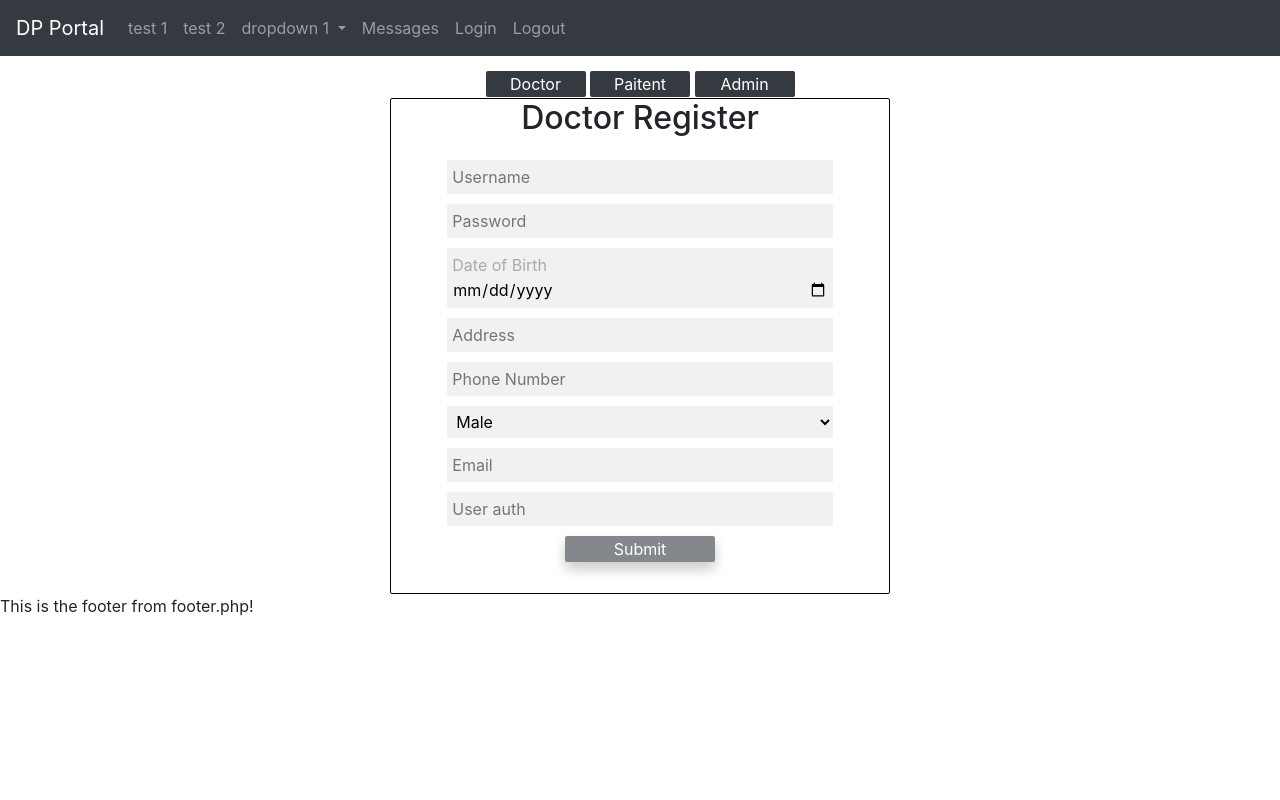
After one commit to lts0040/Team-Portal, a PHP site: page /register2.php in a window 1280 px wide. The commit adds this page. Run offline with PHP 8.4, Linux system fonts and the light colour scheme; the visitor is signed in with stand-in values (Sample User, id 1); data that the repository does not hold is empty.

Commit message:
Updated Register and Messaging Pages
Added register for Doctor, Patient, and Admin user types.

Updated messaging page, search bar for messages works and message is now added to the message view when a new message is sent via the message view reply box.

```diff
--- a/public/message-list.php
+++ b/public/message-list.php
@@ -1,4 +1,4 @@
-<div class="chat_list">
+<div class="chat_list" id="chat_list">
 
 <?php
 	$q = 'SELECT DISTINCT `from_user`, `to_user`, `message`, `timestamp` FROM `messages` WHERE `from_user` = "'.$_SESSION['username'].'" OR `to_user` = "'.$_SESSION['username'].'" ORDER BY `m_uid` DESC';
@@ -23,7 +23,7 @@
 						?>
 							<div class="chat_people" style="border-bottom: 1px solid #cdcdcd !important; padding-top: 5px; padding-bottom: 5px;">
 								<div class="chat_img"> <img src="https://ptetutorials.com/images/user-profile.png" alt="sunil"> </div>
-								<a href="?user=<?php echo $to_user ?>"
+								<a href="?user=<?php echo $to_user ?>">
 								    <span class="chat_ib">
 								      <h5><?php echo $to_user ?> <span class="chat_date"><?php echo $time ?></span></h5>
 								      <p><?php echo $message ?></p>
--- a/public/register.css
+++ b/public/register.css
@@ -1,11 +1,20 @@
 *{
-	margin: 0px;
-	padding: 0px;
+	box-sizing: border-box;
 }
 
-#container{
+.tab-box {
+	width: 100%;
+}
+
+.Doctor-Patient-Tab {
+	padding-top: 15px;
+	height: 42px;
+}
+
+#container, .user {
 	border:1px solid black;
-	width:400px;
+	border-radius: 2px;
+	width:500px;
 	margin:0px auto;
 }
 
@@ -13,3 +22,45 @@
 	width: 92%;
 	padding: 3%;
 }
+
+.tab-button, .submit-button{
+	border-radius: 2px;
+	border: none;
+	background-color: #343a40;
+	color: white;
+}
+
+.tab-button {
+	width: 100px;
+}
+
+.input {
+	display: inline-block;
+	padding: 5px;
+	width: 90%;
+	border: none;
+	margin-bottom: 10px;
+	background-color: #f1f1f1;
+}
+
+.submit-button {
+	width: 35%;
+	box-shadow: 0 8px 12px 0 rgba(0,0,0,0.2), 0 6px 15px 0 rgba(0,0,0,0.19);
+	opacity: 0.6;
+	transition: 0.3s;
+}
+
+.submit-button:hover {
+	opacity: 1;
+}
+
+input[type="date"]:before {
+    content: attr(placeholder) !important;
+    color: #aaa;
+    margin-right: 0.5em;
+  }
+
+input[type="date"]:focus:before,
+  input[type="date"]:valid:before {
+    content: "";
+  }
--- /dev/null
+++ b/public/register2.php
@@ -0,0 +1,217 @@
+<?php
+
+$page_title = "DP Portal";
+
+error_reporting(-1);
+ini_set('display_errors', 'true');
+
+include('header.php');
+include('config.php');
+?>
+
+<html>
+<head>
+	<link href="register.css" type="text/css" rel="stylesheet">
+</head>
+<body>
+
+	<div class="tab-box">
+		<div class="Doctor-Patient-Tab" align="center">
+		  <button class="tab-button" id="doctor-button" onclick="changehdr('doctor')">Doctor</button>
+		  <button class="tab-button" id="patient-button" onclick="changehdr('patient')">Paitent</button>
+		  <button class="tab-button" id="patient-button" onclick="changehdr('admin')">Admin</button>
+		</div>
+	</div>
+
+	<script>
+		function changehdr(userType){
+
+			if (userType == "doctor") {
+				clearform($("#container_2"));
+				clearform($("#container_3"));
+				document.getElementById("container").style.display = "block";
+				document.getElementById("container_2").style.display = "none";
+				document.getElementById("container_3").style.display = "none";
+			}
+			else if (userType == "patient") {
+				clearform($("#container"));
+				clearform($("#container_3"));
+				document.getElementById("container").style.display = "none";
+				document.getElementById("container_2").style.display = "block";
+				document.getElementById("container_3").style.display = "none";
+			}
+			else {
+				clearform($("#container"));
+				clearform($("#container_2"));
+				document.getElementById("container").style.display = "none";
+				document.getElementById("container_2").style.display = "none";
+				document.getElementById("container_3").style.display = "block";
+			}
+		}
+
+		function clearform($form) {
+			$form.find(':input:not([name="register"], [name="gender"])').val('');
+		}
+	</script>
+
+	<div align="center" id="container" class="user">
+		<h2 id="header-text" align="center">Doctor Register</h2>
+		<form method="post">
+			<div id = "input_box">
+				<div id="checking" style="display: none;">Checking Username</div>
+
+				<input type="text" placeholder="Username" id="user_name" onkeyup="check_user()" 	   name="Username" class="input" required />
+
+				<input type="password" placeholder="Password" name="Password" class="input" 		   required/>
+
+				<input type="date" placeholder="Date of Birth" id="dob" name="dob" class="input" required />
+
+				<input type="text" placeholder="Address" id="address" name="address" class="input" required />
+
+				<input type="tel" placeholder="Phone Number" id="phone" name="phone" class="input" required />
+
+				<select type="text" placeholder="Gender" id="gender" name="gender" class="input" required >
+					<option>Male</option>
+					<option>Female</option>
+					<option>Other</option>
+				</select>
+
+				<input type="email" placeholder="Email" id="email" name="email" class="input" required />
+
+				<input type="text" placeholder="User auth" id="u_auth" name="u_auth" class="input" />
+
+				<input type="submit" class="submit-button" href="/index.php" id="register" name="register"/>
+			</div>
+		</form>
+	</div>
+
+	<div align="center" style="display: none;" id="container_2" class="user">
+		<h2 id="header-text" align="center">Patient Register</h2>
+		<form method="post">
+			<div id = "input_box">
+				<div id="checking" style="display: none;">Checking Username</div>
+
+				<input type="text" placeholder="Username" id="user_name_2" onkeyup="check_user()" 	   name="Username" class="input" required />
+
+				<input type="password" placeholder="Password" name="Password" class="input" 		   required/>
+
+				<input type="date" placeholder="Date of Birth" id="dob_2" name="dob" class="input" required />
+
+				<input type="text" placeholder="Address" id="address_2" name="address" class="input" required />
+
+				<input type="tel" placeholder="Phone Number" id="phone_2" name="phone" class="input" required />
+
+				<select type="text" placeholder="Gender" id="gender_2" name="gender" class="input" required >
+					<option>Male</option>
+					<option>Female</option>
+					<option>Other</option>
+				</select>
+
+				<input type="email" placeholder="Email" id="email_2" name="email" class="input" required />
+
+				<input type="text" placeholder="Doctor auth" id="d_auth" name="d_auth" class="input" />
+
+				<input type="text" placeholder="Allergies" id="allergies" name="allergies" class="input" />
+
+				<input type="text" placeholder="Medications" id="medications_2" name="medications" class="input" />
+
+				<input type="text" placeholder="Pharmacy" id="pharmacy_2" name="pharmacy" class="input" />
+
+				<input type="submit" class="submit-button" href="/index.php" id="register_2" name="register"/>
+			</div>
+		</form>
+	</div>
+
+	<div align="center" style="display: none;" id="container_3" class="user">
+		<h2 id="header-text" align="center">Admin Register</h2>
+		<form method="post">
+			<div id = "input_box">
+				<div id="checking" style="display: none;">Checking Username</div>
+
+				<input type="text" placeholder="Username" id="user_name_3" onkeyup="check_user()" 	   name="Username" class="input" required />
+
+				<input type="password" placeholder="Password" name="Password" class="input" 		   required/>
+
+				<input type="tel" placeholder="Phone Number" id="phone_3" name="phone" class="input" required />
+
+				<input type="email" placeholder="Email" id="email_3" name="email" class="input" required />
+
+				<input type="submit" class="submit-button" href="/index.php" id="register_3" name="register"/>
+			</div>
+		</form>
+	</div>
+
+	<?php
+
+		if(isset($_POST['register'])) {
+			$user_name = isset($_POST['Username']) ? $_POST['Username'] : '';
+			$Password = isset($_POST['Password']) ? $_POST['Password'] : '';
+			$dob = isset($_POST['dob']) ? $_POST['dob'] : '';
+			$address = isset($_POST['address']) ? $_POST['address'] : '';
+			$phone = isset($_POST['phone']) ? $_POST['phone'] : '';
+			$gender = isset($_POST['gender']) ? $_POST['gender'] : '';
+			$email = isset($_POST['email']) ? $_POST['email'] : '';
+
+			if (isset($_POST['u_auth'])) {
+				$auth = isset($_POST['u_auth']) ? $_POST['u_auth'] : '';
+				$query = "INSERT INTO `users` (`username`, `password`, `dob`, `address`, `phone_number`, `gender`, `email`, `user_auth`)
+					  VALUES ('".$user_name."', '".$Password."', '".$dob."','".$address."','".$phone."','".$gender."','".$email."','".$auth."')";
+			}
+
+			else if (isset($_POST['d_auth'])) {
+				$auth = isset($_POST['d_auth']) ? $_POST['d_auth'] : '';
+				$query = "INSERT INTO `users` (`username`, `password`, `dob`, `address`, `phone_number`, `gender`, `email`, `doctor_auth`)
+					  VALUES ('".$user_name."', '".$Password."', '".$dob."','".$address."','".$phone."','".$gender."','".$email."','".$auth."')";
+			}
+
+			else {
+				$auth = isset($_POST['a_auth']) ? $_POST['a_auth'] : '';
+				$query = "INSERT INTO `users` (`username`, `password`,  `dob`, `address`, `phone_number`, `gender`, `email`, `admin_auth`)
+					  VALUES ('".$user_name."', '".$Password."', '".$dob."','".$address."','".$phone."','".$gender."','".$email."', 1)";
+			}
+
+			$r = mysqli_query($link, $query);
+
+			if($r){
+				echo '<p style="color:green">User registered</p>';
+			}
+			else{
+				echo '<p style="color:red">Error registering user --'.$query.'</p>';
+			}
+		}
+	?>
+
+	<script src="libs/jquery-3.4.1.min.js"></script>
+	<script>
+		document.getElementById("register").disabled = true;
+		function check_user(){
+			var user_name = document.getElementById("user_name").value;
+
+			if (user_name) {
+				$.post("funcs/user_check.php",
+				{
+					user: user_name
+				},
+
+				function(data, status){
+					if(data == '<p style="color:red">User already exists</p>') {
+						document.getElementById("register").disabled = true;
+					}
+					else{
+						document.getElementById("register").disabled = false;
+					}
+
+					document.getElementById("checking").style.display = "inline-block";
+					document.getElementById("checking").innerHTML = data;
+				}
+				);
+			}
+			else {
+				document.getElementById("checking").style.display = "none";
+			}
+		}
+	</script>
+</body>
+</html>
+
+<?php include('footer.php'); ?>
```
Also changed, not shown: public/funcs/message-check.php (added, +74 -0 lines), public/login.php (+4 -4 lines), public/messaging.php (+47 -3 lines), public/header.php (line endings or trailing spaces), public/imgs/icons8-send-32.png (added).
